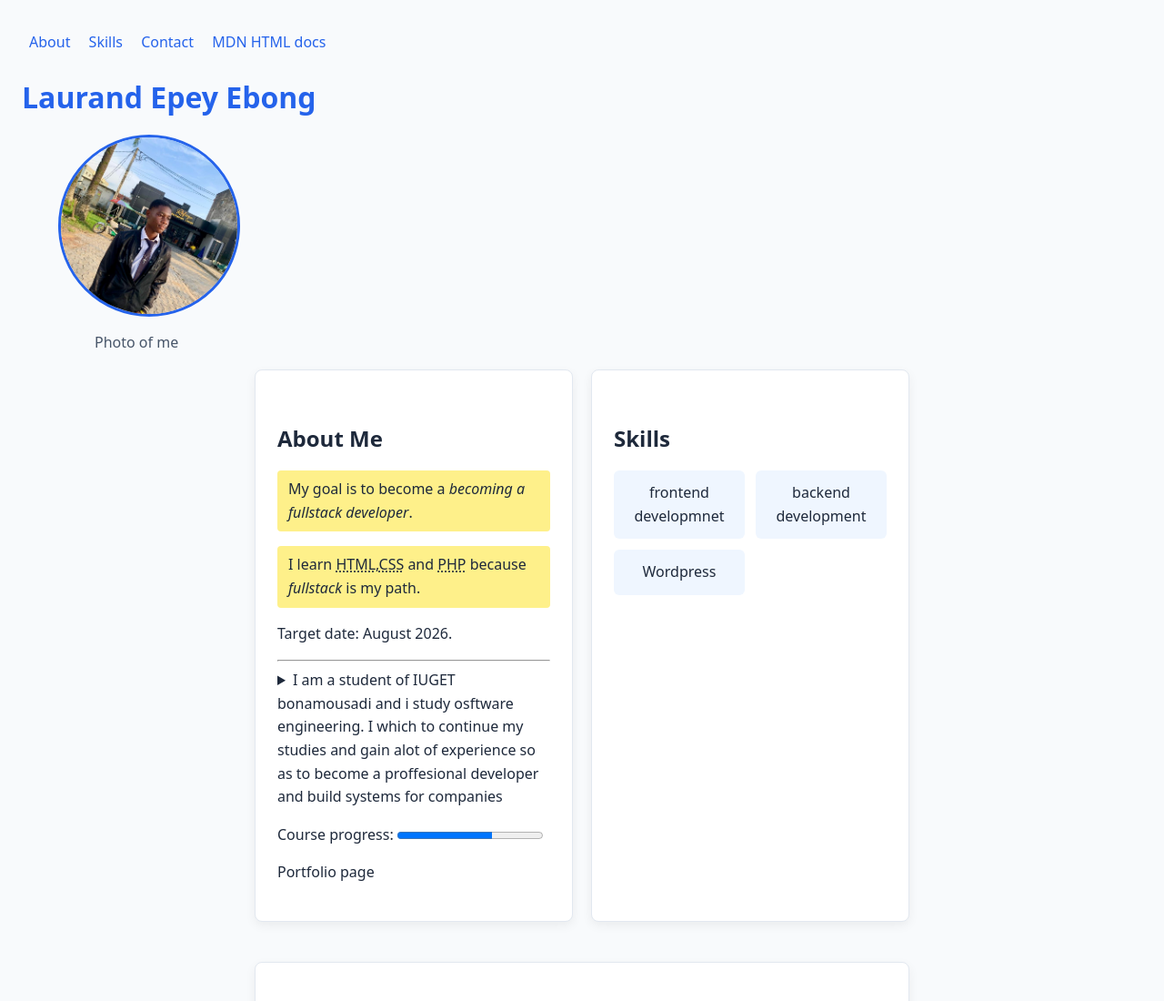
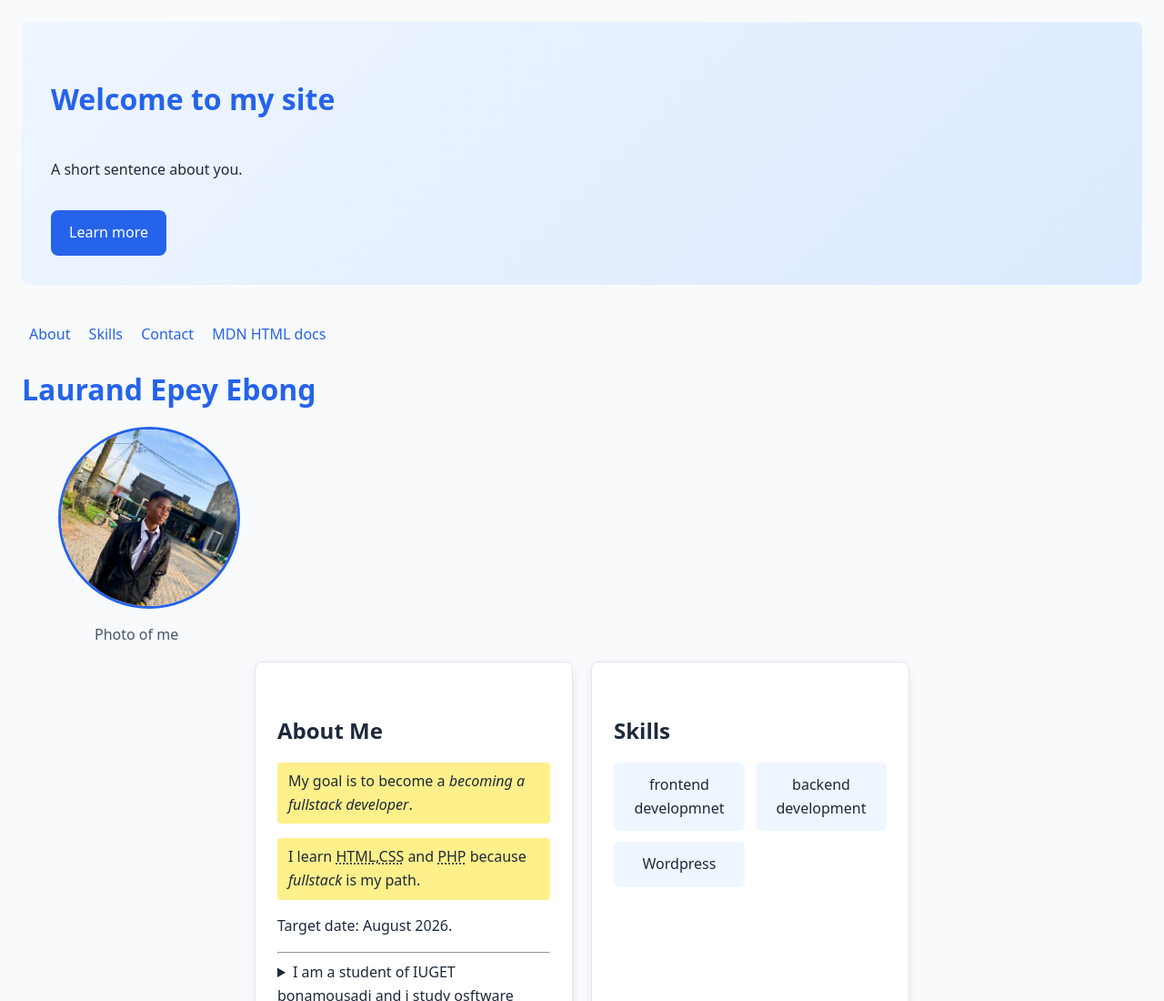
Before and after one commit to lee-Corp-alt/frontend-module-1, a plain HTML site: page index.html in a window 1280 px wide. Shown: the top 1100 px of the page at 91% size. Drawn offline with Linux system fonts and the light colour scheme.

Commit message:
module 2 update
addition of .hero class section

```diff
--- a/index.html
+++ b/index.html
@@ -10,6 +10,12 @@
     <meta name="description" content="My first HTML project">
   </head>
   <body>
+
+    <section class="hero">
+      <h1>Welcome to my site</h1>
+      <p>A short sentence about you.</p>
+      <a class="hero-btn" href="#about">Learn more</a>
+    </section>
 
     <nav aria-label="Main navigation">
       <a href="#about">About</a>
--- a/style.css
+++ b/style.css
@@ -238,3 +238,30 @@ iframe{
     justify-content: center;
     text-align: center;
 }
+
+.hero {
+  display: flex;
+  flex-direction: column;
+  gap: 1rem;
+  padding: 2rem;
+  background: linear-gradient(135deg, #eff6ff, #dbeafe);
+  border-radius: var(--radius-md, 8px);
+  margin-bottom: 2rem;
+}
+
+.hero-btn {
+  display: inline-block;
+  padding: 0.75rem 1.25rem;
+  background: var(--color-primary, #2563eb);
+  color: white;
+  text-decoration: none;
+  border-radius: 8px;
+  width: fit-content;
+  transition: background 0.2s ease;
+}
+
+.hero-btn:hover { background: #1d4ed8; }
+
+@media (max-width: 600px) {
+  .hero { text-align: center; align-items: center; }
+}
```
